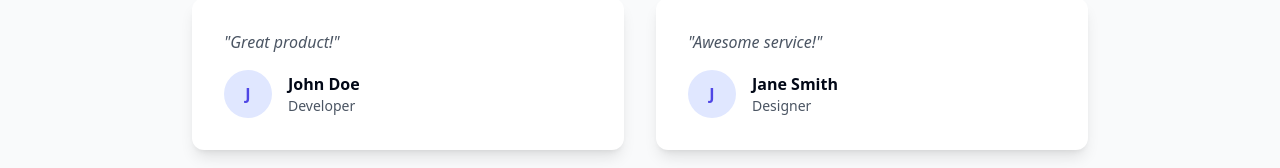
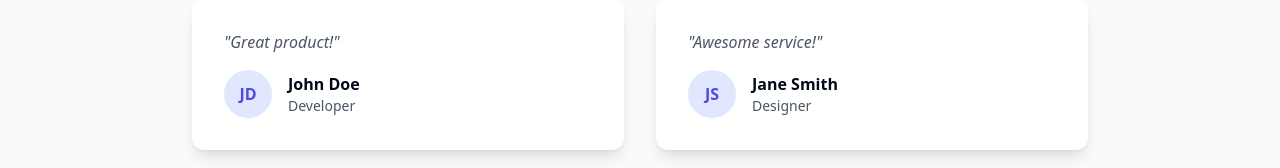
Before and after one commit to mattzcarey/engaige, a SvelteKit app: page / in a window 1280 px wide. Shown: the part 1007-1175 px from the top of the page. Built offline with nearby package versions, Linux system fonts and the light colour scheme.

Commit message:
testimonial avatars

```diff
--- a/src/routes/+page.svelte
+++ b/src/routes/+page.svelte
@@ -120,7 +120,10 @@
             <div
               class="w-12 h-12 bg-indigo-100 rounded-full flex items-center justify-center text-indigo-600 font-bold"
             >
-              {testimonial.name[0]}
+              {testimonial.name
+                .split(" ")
+                .map((n) => n[0])
+                .join("")}
             </div>
             <div class="ml-4">
               <p class="font-bold">{testimonial.name}</p>
```
